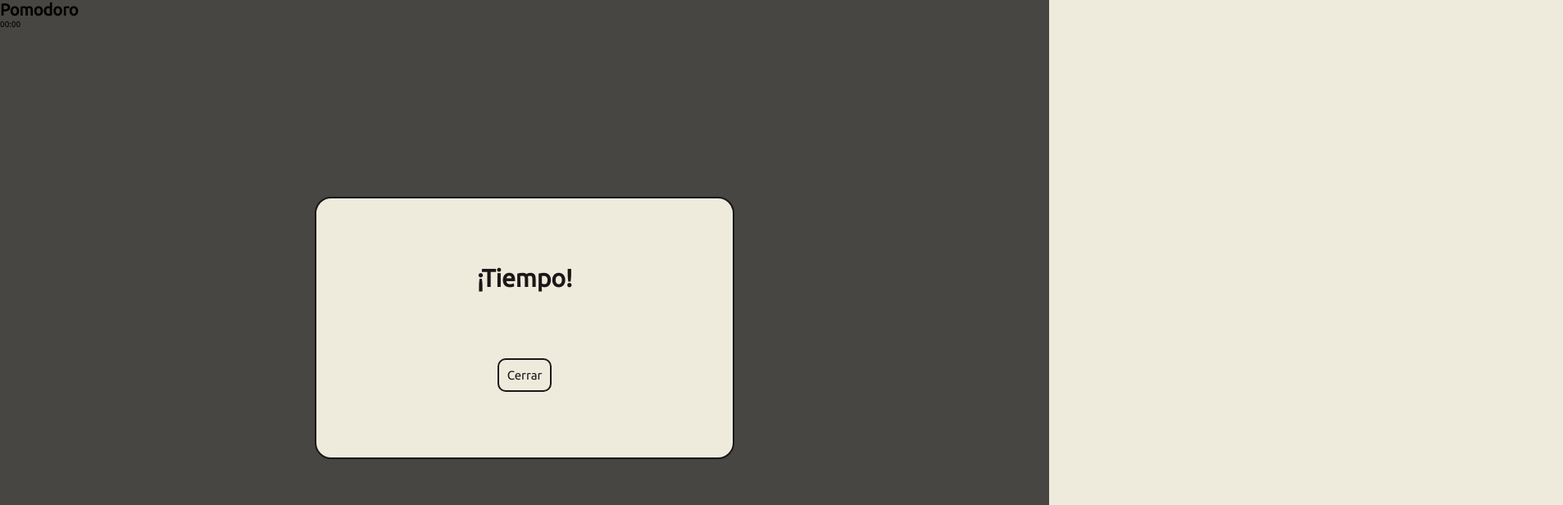
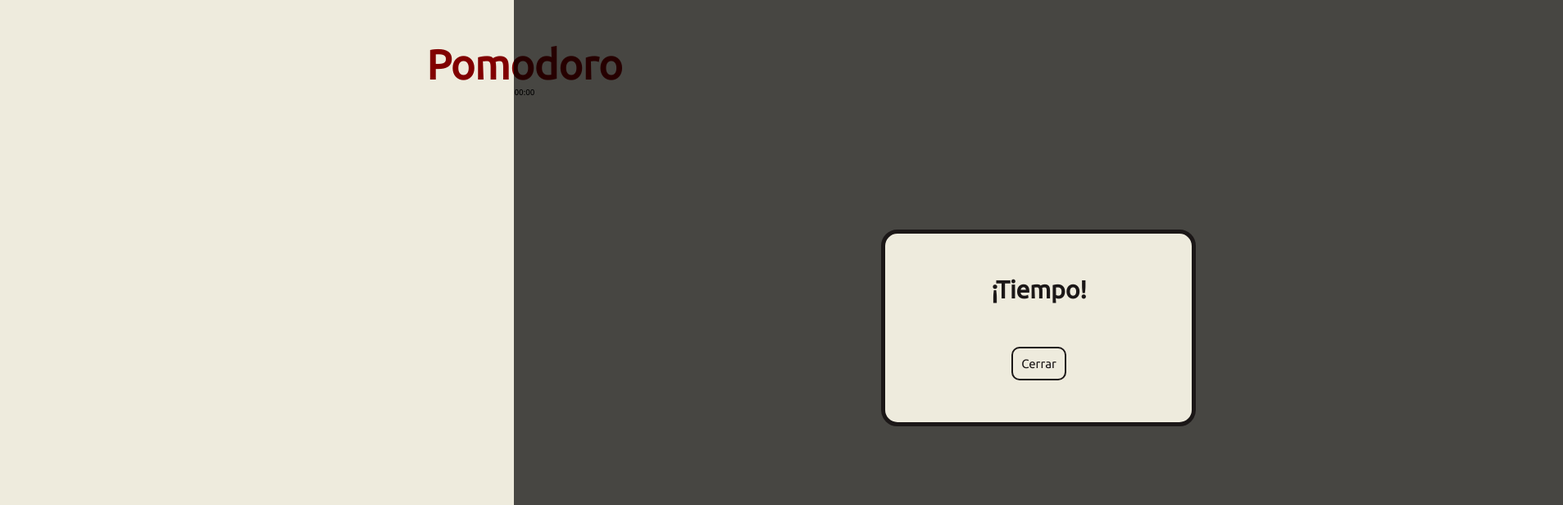
Before and after one commit to Danatts/Pomodoro, a React (Create React App) app: page / in a window 1280 px wide. Shown: the top 616 px of the page at 82% size, 1907 px wide, since content can reach past the window. Built offline with nearby package versions, Linux system fonts and the light colour scheme.

Commit message:
set root folder

```diff
--- /dev/null
+++ b/jsconfig.json
@@ -0,0 +1,6 @@
+{
+  "compilerOptions": {
+    "baseUrl": "src"
+  },
+  "include": ["src"]
+}
--- a/src/App.jsx
+++ b/src/App.jsx
@@ -1,11 +1,8 @@
-import Clock from './components/Clock/Clock';
+import Home from 'components/pages/Home/Home';
 
 function App() {
   return (
-    <div>
-      <h1>Pomodoro</h1>
-      <Clock />
-    </div>
+    <Home />
   );
 }
 
--- a/src/components/Alert/Alert.jsx
+++ b/src/components/Alert/Alert.jsx
@@ -1,10 +1,10 @@
-import './Alert.scss';
-import Button from '../Button/Button';
+import Button from 'components/Button/Button';
+import 'components/Alert/Alert.scss';
 
 function Alert({ toggle }) {
   return (
     <div className='alert'>
-      <div className='alert__container'>
+      <div className='alert__box'>
         <h1 className="alert__title">¡Tiempo!</h1>
         <Button action={toggle} text='Cerrar'/>
       </div>
--- a/src/components/Alert/Alert.scss
+++ b/src/components/Alert/Alert.scss
@@ -1,4 +1,4 @@
-@import '../../index.scss';
+@import 'index.scss';
 
 .alert {
   align-items: center;
@@ -11,16 +11,16 @@
   width: 100vw;
   z-index: 10;
 
-  &__container {
+  &__box {
     align-items: center;
     background-color: $white;
-    border: solid $black 0.2rem;
+    border: solid $black 0.5rem;
     border-radius: 2rem;
     display: flex;
     flex-direction: column;
     justify-content: space-evenly;
-    height: 40%;
-    width: 40%;
+    height: 30%;
+    width: 30%;
   }
 
   &__title {
--- a/src/components/Button/Button.jsx
+++ b/src/components/Button/Button.jsx
@@ -1,4 +1,4 @@
-import './Button.scss';
+import 'components/Button/Button.scss';
 
 function Button({ action, text }) {
   return(
--- /dev/null
+++ b/src/components/pages/Home/Home.jsx
@@ -0,0 +1,13 @@
+import Clock from '../../Clock/Clock';
+import './Home.scss';
+
+function Home() {
+  return(
+    <div className='home'>
+      <h1 className='home__title'>Pomodoro</h1>
+      <Clock />
+    </div>
+  );
+}
+
+export default Home;
--- /dev/null
+++ b/src/components/pages/Home/Home.scss
@@ -0,0 +1,14 @@
+@import 'index.scss';
+
+.home {
+  align-items: center;
+  display: flex;
+  flex-direction: column;
+  justify-content: center;
+  margin: 5rem;
+
+  &__title {
+    color: $darkred;
+    font-size: 5rem;
+  }
+}
--- a/src/index.jsx
+++ b/src/index.jsx
@@ -1,7 +1,7 @@
 import React from 'react';
 import ReactDOM from 'react-dom/client';
-import App from './App';
-import './index.scss';
+import App from 'App';
+import 'index.scss';
 
 const root = ReactDOM.createRoot(document.getElementById('root'));
 root.render(
--- a/src/index.scss
+++ b/src/index.scss
@@ -1,5 +1,6 @@
 $white: rgb(238, 235, 221);
-$lightred: rgb(206, 18, 18);
+$lightred: rgb(255, 190, 190);
+$red: rgb(206, 18, 18);
 $darkred: rgb(129, 0, 0);
 $black: rgb(27, 23, 23);
 
```
Also changed, not shown: src/components/Clock/Clock.jsx (+4 -4 lines).
